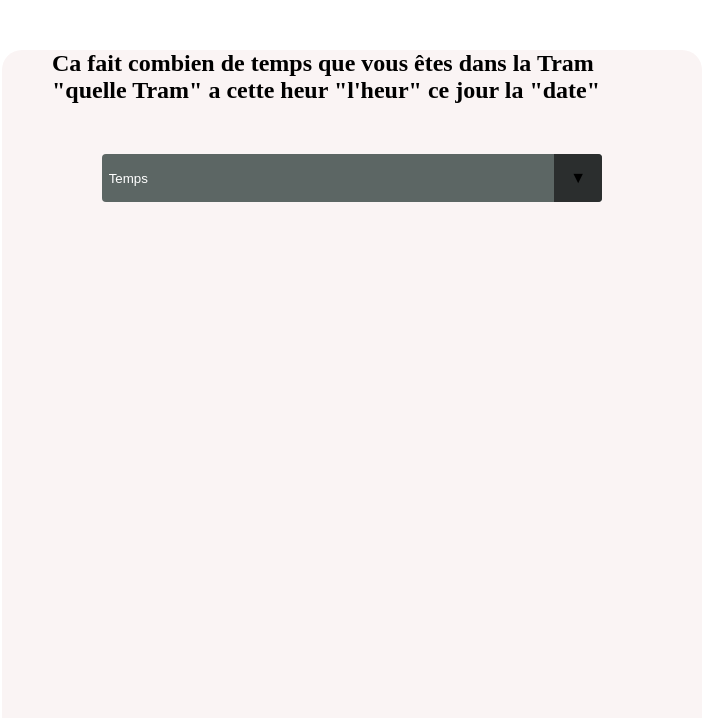
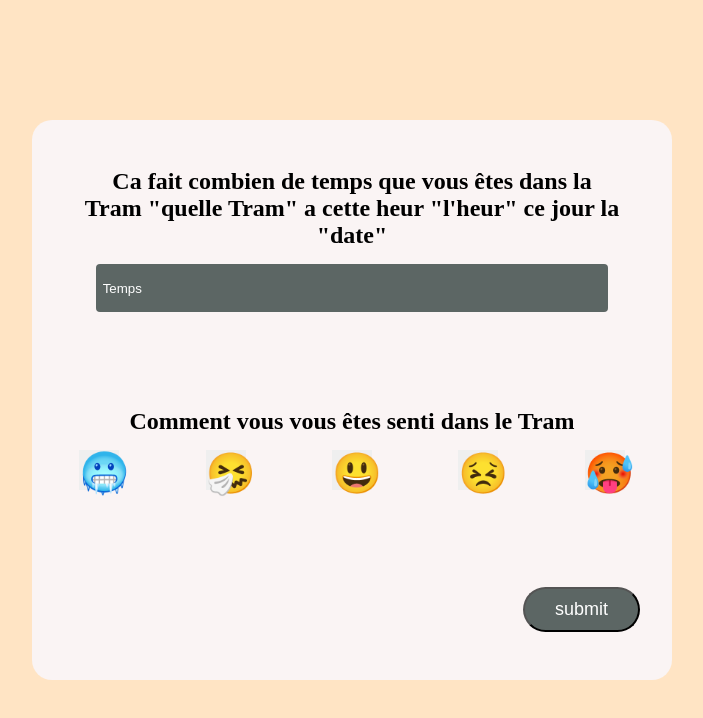
Before and after one commit to V-eljko/Alstom-Review, a plain HTML site: page index.html in a window 1280 px wide. Shown: the whole page, without its empty margins (288-991 px from the left). Drawn offline with Linux system fonts and the light colour scheme.

Commit message:
Add files via upload

```diff
--- a/index.html
+++ b/index.html
@@ -24,8 +24,20 @@
                     </div>
 
             </div>
+            <div>
+                <h2>Comment vous vous êtes senti dans le Tram</h2>
+                <div class="button">
+                    <button class="emoji">🥶</button>
+                    <button class="emoji">🤧</button>
+                    <button class="emoji">😃</button>
+                    <button class="emoji">😣</button>
+                    <button class="emoji">🥵</button>
+                </div>
+            </div>
 
-
+            <div class="button_container">
+                <button type="submit" class="submit">submit</button>
+            </div>
         </div>
 
 
--- a/styled.css
+++ b/styled.css
@@ -5,27 +5,29 @@
 
 .main_container{
    height: 100vh;
+   width: 100%;
    display: flex;
    justify-content: center;
    align-items: center;
+   background-color: bisque;
 }
 
 .back_ground{
-    width: 700px;
-    height: 700px;
+    width: 50%;
+    height: 70%;
     background-color: #FAF4F4;
     display: flex;
-    justify-content: space-evenly;
+    justify-content: space-around;
     align-items: center;
     border-radius: 20px;
+    flex-direction: column;
 }
 
 .review{
-    width: 600px;
-    height: 700px;
     display: flex;
     flex-direction: column;
     align-items: center;
+    justify-content: space-around;
 }
 
 select {
@@ -48,10 +50,8 @@ select ::-ms-expand {
     display:none;
 }
 .select {
-    top: 50px;
-    position: relative;
     display: flex;
-    width: 500px;
+    width: 80%;
     height: 3em;
     line-height: 3;
     background: #5c6664;
@@ -59,18 +59,60 @@ select ::-ms-expand {
     border-radius: .25em;
 }
 
-.select::after {
-    content: '\25BC';
-    position: absolute;
-    top: 0;
-    right: 0;
-    padding: 0 1em;
-    background: #2b2e2e;
+
+
+
+.emoji   {
+    width: 40px;
+    height: 40px;
+    font-size: 40px;
+    border: none;
     cursor: pointer;
-    pointer-events: none;
-    transition: .25s all ease;
+
 }
 
-.select:hover::after {
-    color: #23b499;
+.button {
+    display: flex;
+    flex-direction: row;
+    justify-content: space-between;
+    width: 100%;
+
+
 }
+
+h2 {
+    text-align: center;
+    margin: 0px 50px 15px;
+}
+
+.submit {
+    padding: 10px 30px;
+    background-color: #5c6664;
+    font-size: 18px;
+    color: white;
+    border-radius: 25px;
+    cursor: pointer;
+}
+
+.button_container {
+    display: flex;
+    justify-content: flex-end;
+    width: 100%;
+    margin-right: 10%;
+}
+
+
+@media screen and (max-width:650px) {
+    .back_ground{
+        width: 90%;
+    }
+
+}
+
+
+@media screen and (max-width:780px) {
+    h2{
+        font-size: 15px;
+        margin: 0px 10px 15px;
+    }
+}
```
